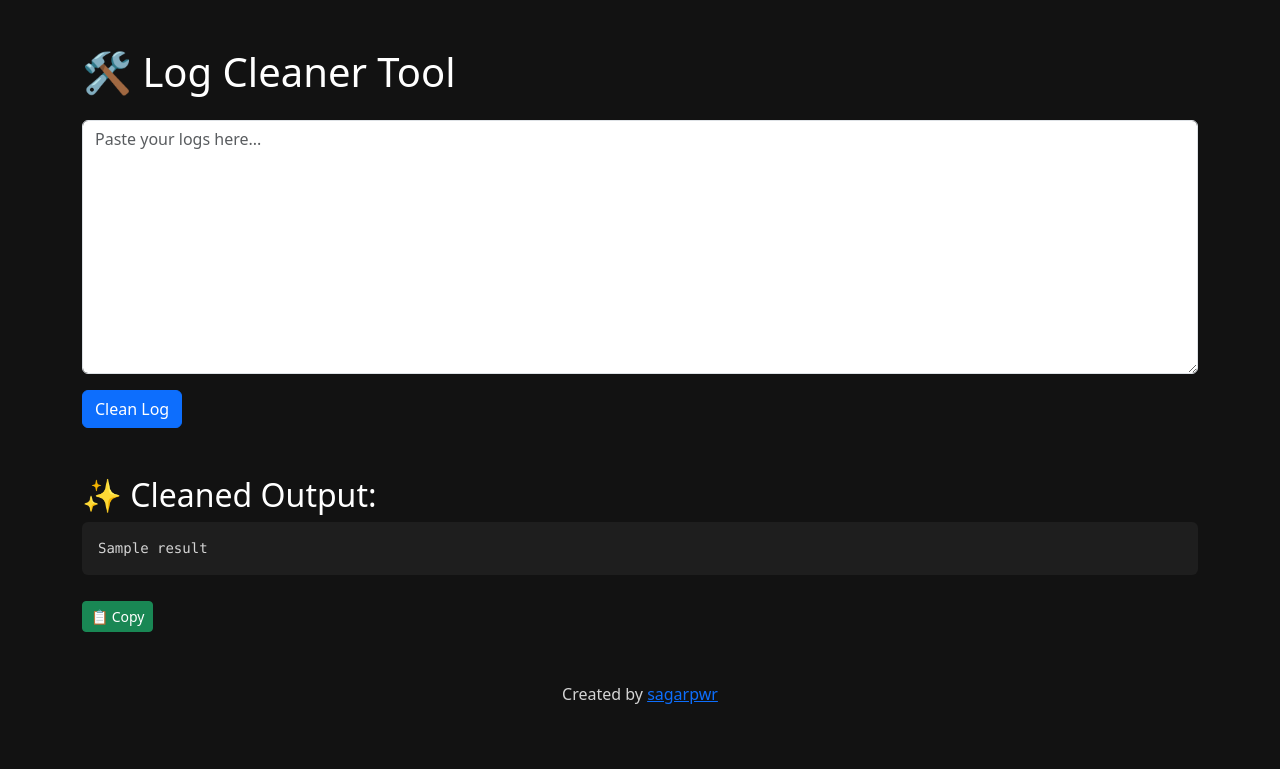
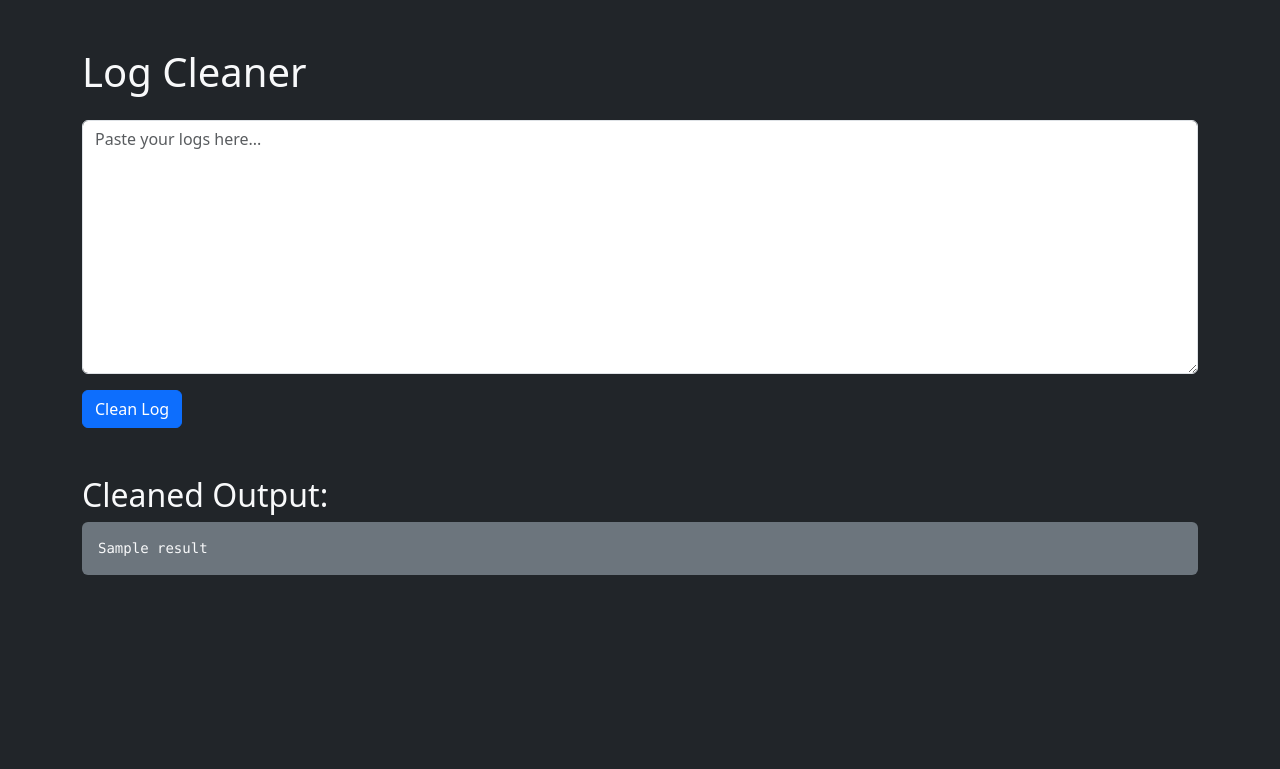
Before and after one commit to sagarpwr/log-cleaner-tool, a Flask app: template templates/index.html in a window 1280 px wide. Shown: the top 769 px of the page. Run offline with Flask 3, Linux system fonts and the light colour scheme; the template is opened without the code that fills it: most values are stand-ins (such as "Sample title", 1, 10 or a date in 2020).

Commit message:
Update index.html

```diff
--- a/templates/index.html
+++ b/templates/index.html
@@ -1,76 +1,23 @@
-
 <!DOCTYPE html>
 <html lang="en">
 <head>
     <meta charset="UTF-8">
     <title>Log Cleaner Tool</title>
     <link href="https://cdn.jsdelivr.net/npm/bootstrap@5.3.3/dist/css/bootstrap.min.css" rel="stylesheet">
-  <link href="https://cdnjs.cloudflare.com/ajax/libs/font-awesome/6.0.0-beta3/css/all.min.css" rel="stylesheet">
-  <style>
-    body {
-      background-color: #121212;
-      color: #ffffff;
-    }
-    textarea, pre {
-      background-color: #1e1e1e;
-      color: #d4d4d4;
-    }
-    .btn-copy {
-      margin-top: 10px;
-    }
-    .social-links {
-      margin-top: 30px;
-      text-align: center;
-    }
-    .social-links a {
-      color: #ffffff;
-      margin: 0 10px;
-      font-size: 24px;
-    }
-    .social-links a:hover {
-      color: #007bff;
-    }
-    .footer {
-      text-align: center;
-      margin-top: 50px;
-      color: #d4d4d4;
-    }
-  </style>
 </head>
-<body>
+<body class="bg-dark text-light">
     <div class="container py-5">
-    <h1 class="mb-4">🛠️ Log Cleaner Tool</h1>
+        <h1 class="mb-4">Log Cleaner</h1>
         <form method="POST">
             <div class="mb-3">
                 <textarea class="form-control" name="log" rows="10" placeholder="Paste your logs here..."></textarea>
             </div>
             <button type="submit" class="btn btn-primary">Clean Log</button>
         </form>
-
         {% if result %}
-      <h2 class="mt-5">✨ Cleaned Output:</h2>
-      <div class="position-relative">
-        <pre id="output" class="p-3 rounded">{{ result }}</pre>
-        <button class="btn btn-success btn-sm btn-copy" onclick="copyToClipboard()">📋 Copy</button>
+            <h2 class="mt-5">Cleaned Output:</h2>
+            <pre class="bg-secondary p-3 rounded">{{ result }}</pre>
+        {% endif %}
     </div>
-    {% endif %}
-
-
-
-    <div class="footer">
-      <p>Created by <a href="https://github.com/sagarpwr" target="_blank">sagarpwr</a></p>
-    </div>
-  </div>
-
-  <script>
-    function copyToClipboard() {
-      var output = document.getElementById("output").innerText;
-      navigator.clipboard.writeText(output).then(function() {
-        alert("Copied to clipboard!");
-      }, function(err) {
-        alert("Failed to copy text: ", err);
-      });
-    }
-  </script>
 </body>
 </html>
```
Lines whose indentation alone changed are shown as unchanged.
